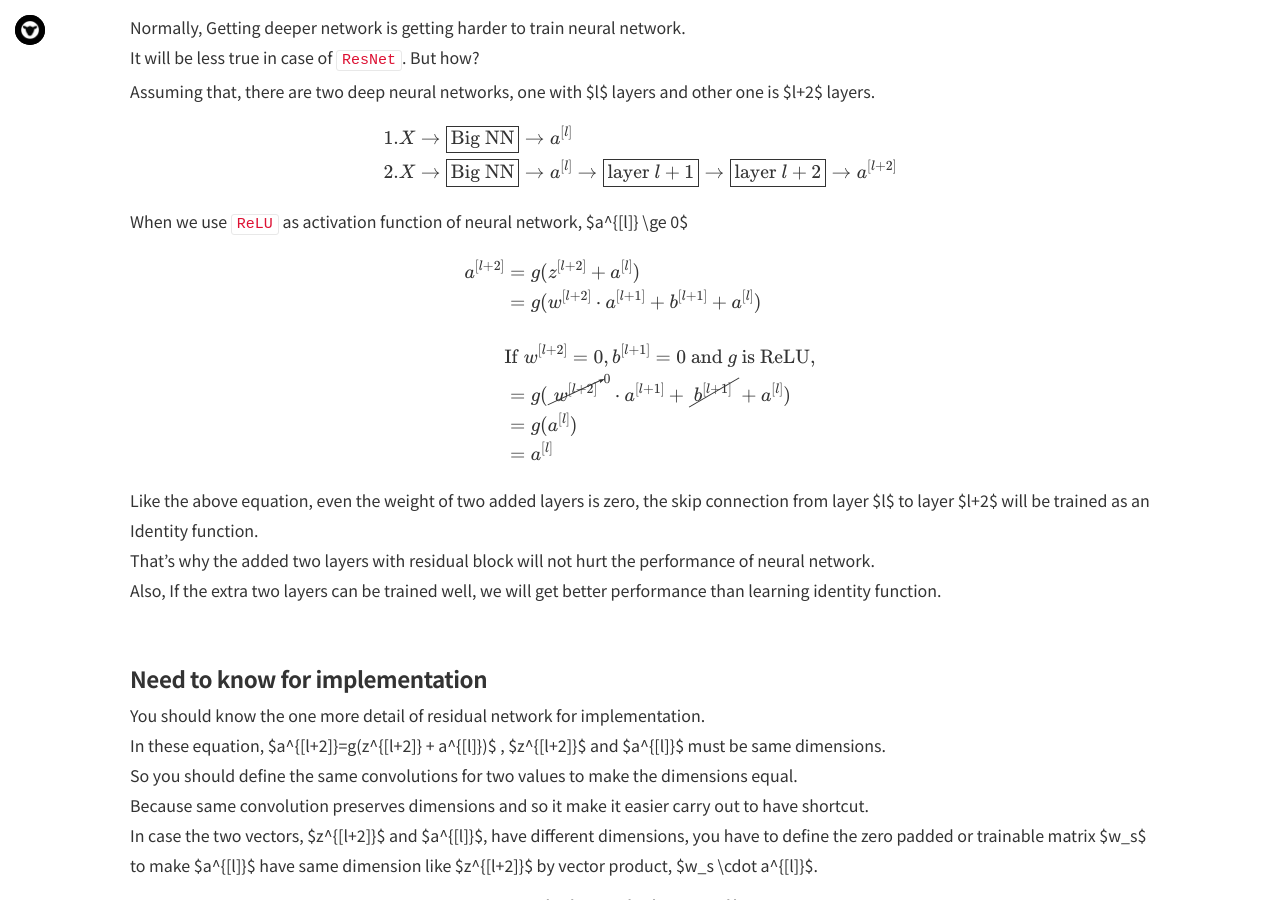
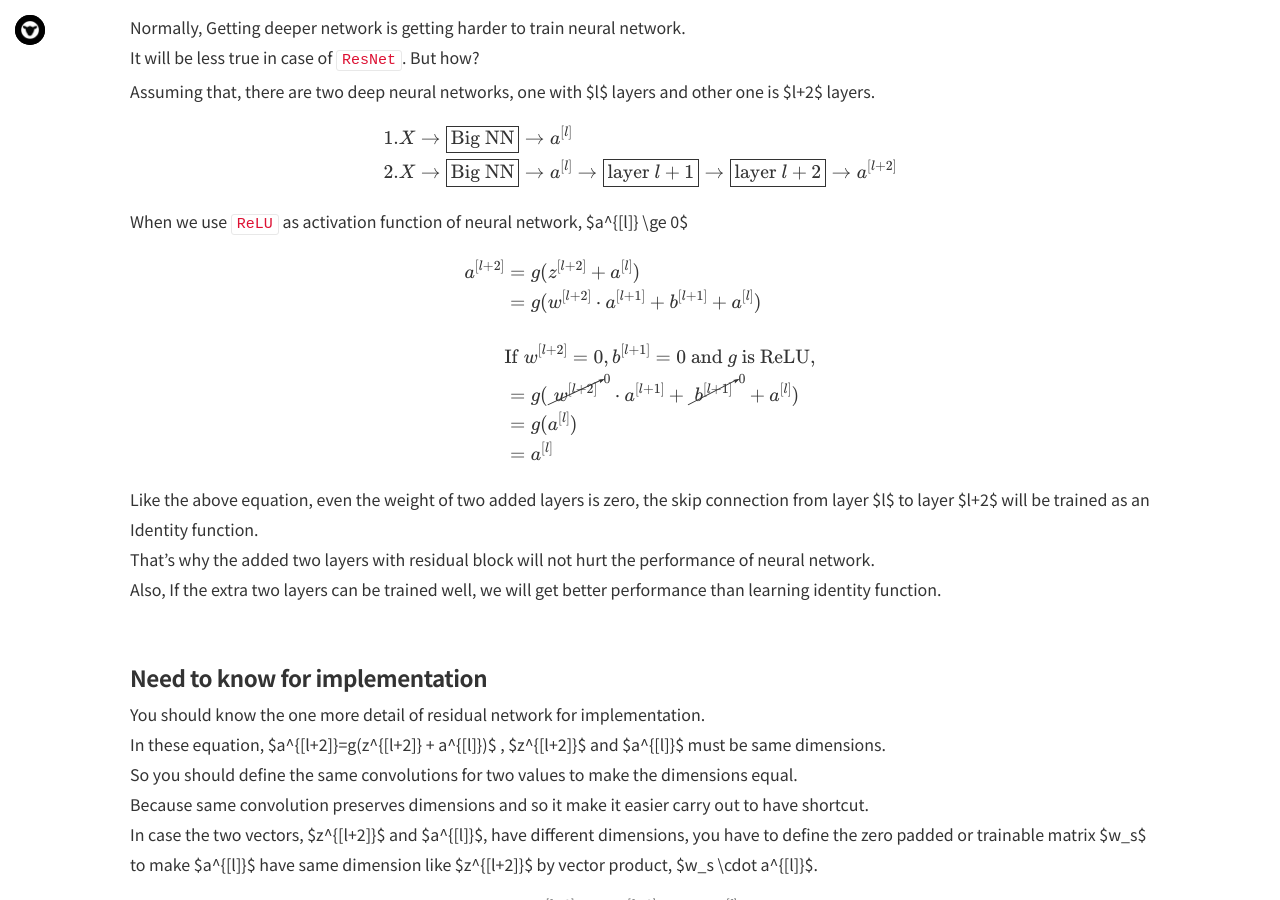
Before and after one commit to Shephexd/shephexd.github.io, a Jekyll site: the page built from _posts/DeepLearning/2019-03-09-Deep_learning(12)-ResNet.md, in a window 1280 px wide and 900 px high, scrolled down 1520 px. Built offline with Jekyll 4.4.1, drawn with Linux system fonts in a browser that asks for light colours; nearby versions of some CDN libraries; some web fonts are replaced; our own code applies the rules of GitHub Pages for plain Markdown files; formulas are drawn with MathJax 3; comment, search, counter and statistics services are not loaded.

Commit message:
BUGFIX post render fix cancel to cancelto0

```diff
--- a/_posts/DeepLearning/2019-03-09-Deep_learning(12)-ResNet.md
+++ b/_posts/DeepLearning/2019-03-09-Deep_learning(12)-ResNet.md
@@ -119,7 +119,7 @@ a^{[l+2]} &= g(z^{[l+2]} + a^{[l]})\\
 \\
 &\text{If $w^{[l+2]}=0, b^{[l+1]}=0$ and $g$ is ReLU,}
 \\
-&= g(\cancelto{0}{w^{[l+2]}}\cdot a^{[l+1]} + \cancel{b^{[l+1]}} + a^{[l]}) \\
+&= g(\cancelto{0}{w^{[l+2]}}\cdot a^{[l+1]} + \cancelto{0}{b^{[l+1]}} + a^{[l]}) \\
 &= g(a^{[l]}) \\
 & = a^{[l]}
 
```
